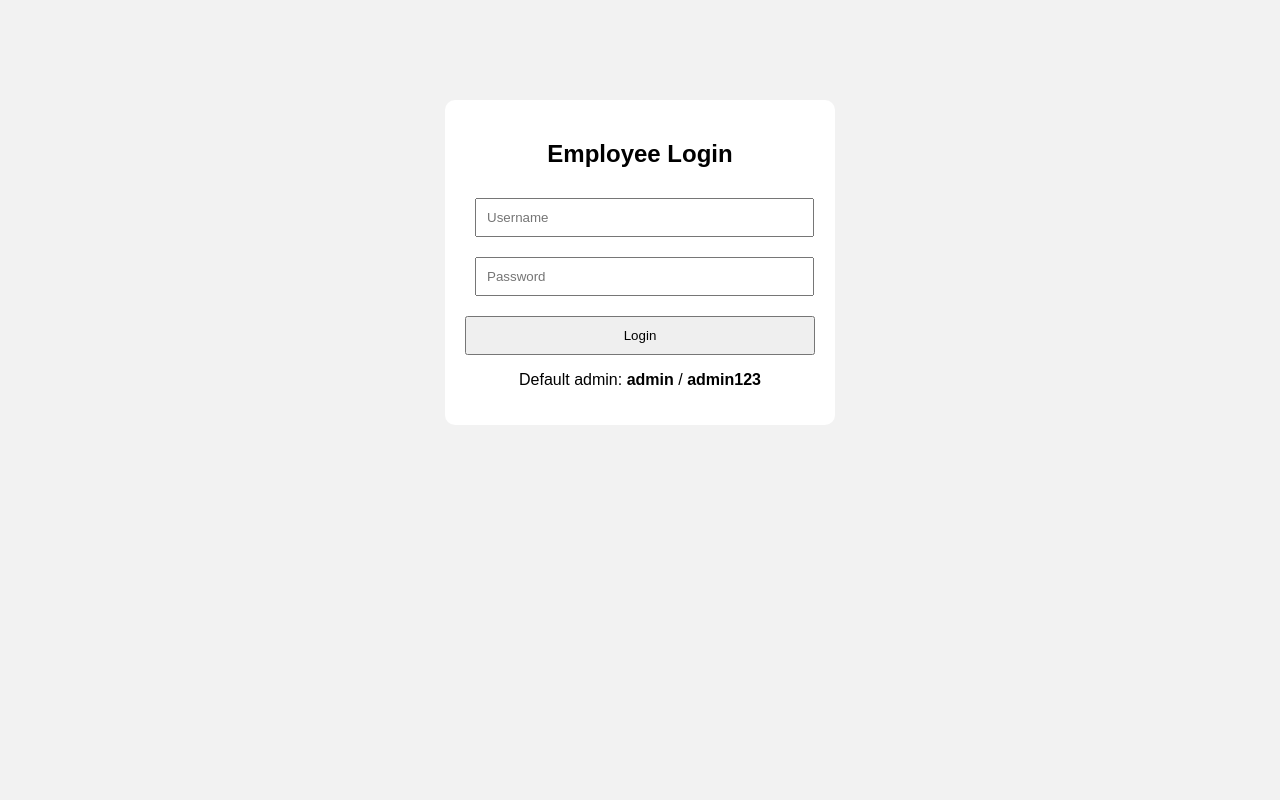
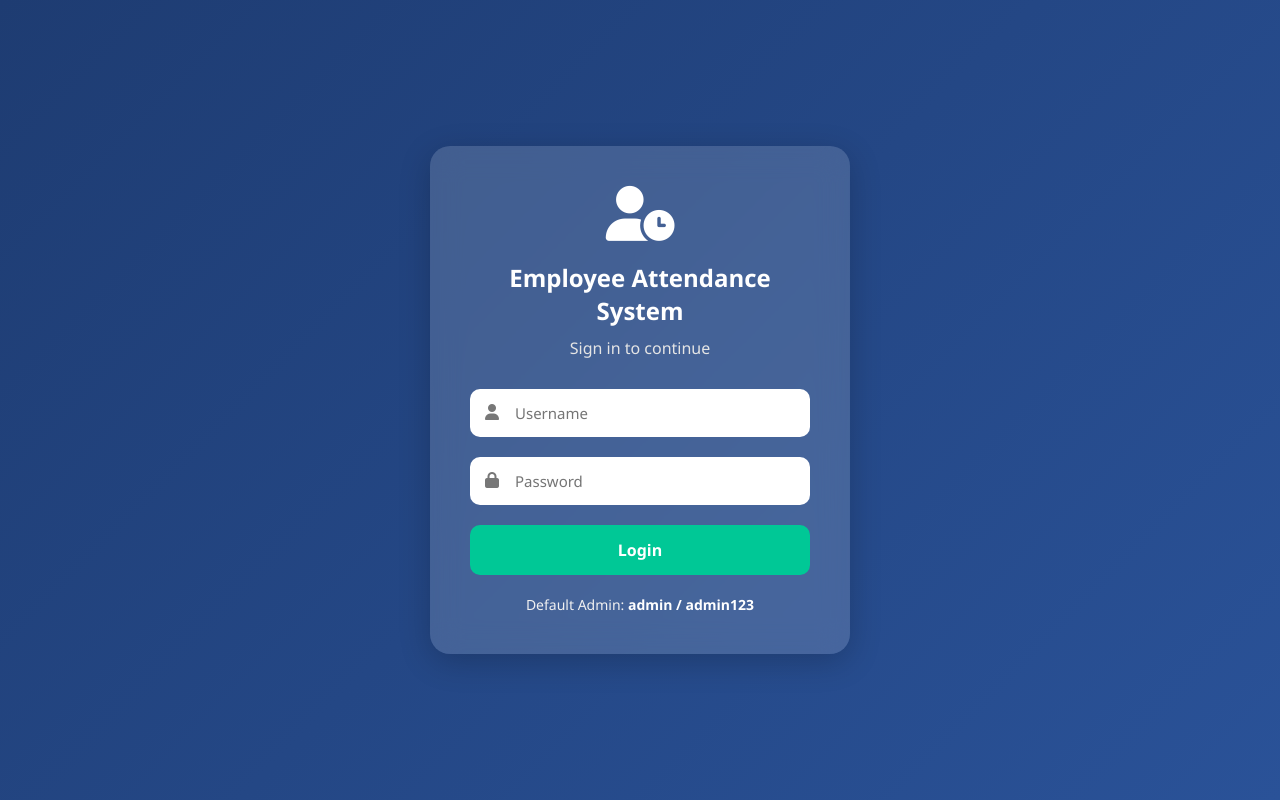
Before and after one commit to kamalesh302003/Employee-Attendance-Management-System, a FastAPI app: page / in a window 1280 px wide. Run offline with FastAPI, Linux system fonts and the light colour scheme.

Commit message:
login page modified

```diff
--- a/templates/login.html
+++ b/templates/login.html
@@ -1,21 +1,193 @@
 <!DOCTYPE html>
 <html>
 <head>
-<link rel="stylesheet" href="/static/style.css">
-<title>Employee Login</title>
+    <title>Employee Attendance System</title>
+
+    <link rel="stylesheet"
+          href="https://cdnjs.cloudflare.com/ajax/libs/font-awesome/6.5.1/css/all.min.css">
+
+    <style>
+
+        *{
+            margin:0;
+            padding:0;
+            box-sizing:border-box;
+            font-family:'Segoe UI',sans-serif;
+        }
+
+        body{
+            height:100vh;
+            display:flex;
+            justify-content:center;
+            align-items:center;
+
+            background:linear-gradient(
+                135deg,
+                #1e3c72,
+                #2a5298
+            );
+        }
+
+        .login-container{
+
+            width:420px;
+
+            background:rgba(255,255,255,0.15);
+
+            backdrop-filter:blur(15px);
+
+            border-radius:20px;
+
+            padding:40px;
+
+            box-shadow:
+            0 8px 32px rgba(0,0,0,0.2);
+
+            color:white;
+
+        }
+
+        .logo{
+            text-align:center;
+            margin-bottom:20px;
+        }
+
+        .logo i{
+            font-size:55px;
+            color:#fff;
+        }
+
+        h2{
+            text-align:center;
+            margin-bottom:10px;
+        }
+
+        .subtitle{
+            text-align:center;
+            color:#e5e5e5;
+            margin-bottom:30px;
+        }
+
+        .input-group{
+            position:relative;
+            margin-bottom:20px;
+        }
+
+        .input-group i{
+            position:absolute;
+            left:15px;
+            top:15px;
+            color:#777;
+        }
+
+        input{
+
+            width:100%;
+            padding:14px 14px 14px 45px;
+
+            border:none;
+            border-radius:10px;
+
+            outline:none;
+
+            font-size:15px;
+        }
+
+        button{
+
+            width:100%;
+            padding:14px;
+
+            border:none;
+            border-radius:10px;
+
+            background:#00c896;
+
+            color:white;
+
+            font-size:16px;
+            font-weight:bold;
+
+            cursor:pointer;
+
+            transition:.3s;
+        }
+
+        button:hover{
+
+            background:#00a67d;
+            transform:translateY(-2px);
+
+        }
+
+        .admin-info{
+
+            margin-top:20px;
+            text-align:center;
+
+            font-size:14px;
+            color:#f1f1f1;
+
+        }
+
+        .admin-info span{
+            font-weight:bold;
+            color:#fff;
+        }
+
+    </style>
 </head>
+
 <body>
-<div class="box">
-<h2>Employee Login</h2>
-{% if error %}
-<p class="error">{{ error }}</p>
-{% endif %}
-<form action="/login" method="post">
-<input type="text" name="username" placeholder="Username" required>
-<input type="password" name="password" placeholder="Password" required>
-<button type="submit">Login</button>
-</form>
-<p class="note">Default admin: <strong>admin</strong> / <strong>admin123</strong></p>
+
+<div class="login-container">
+
+    <div class="logo">
+        <i class="fas fa-user-clock"></i>
+    </div>
+
+    <h2>Employee Attendance System</h2>
+
+    <p class="subtitle">
+        Sign in to continue
+    </p>
+
+    <form action="/login" method="post">
+
+        <div class="input-group">
+            <i class="fas fa-user"></i>
+
+            <input
+                type="text"
+                name="username"
+                placeholder="Username"
+                required>
+        </div>
+
+        <div class="input-group">
+
+            <i class="fas fa-lock"></i>
+
+            <input
+                type="password"
+                name="password"
+                placeholder="Password"
+                required>
+
+        </div>
+
+        <button type="submit">
+            Login
+        </button>
+
+    </form>
+
+    <div class="admin-info">
+        Default Admin:
+        <span>admin / admin123</span>
+    </div>
+
 </div>
+
 </body>
 </html>
```
Also changed, not shown: attendance.db.
